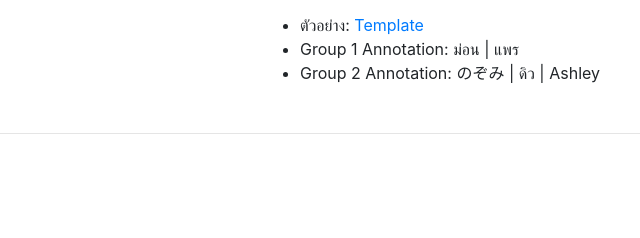
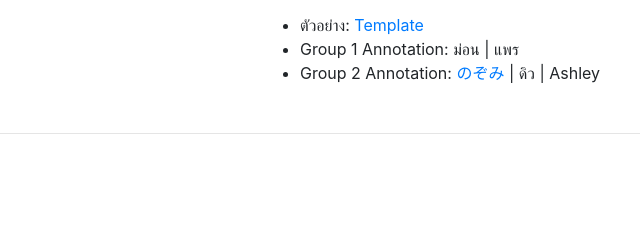
Before and after one commit to attapol/syntax, a plain HTML site: page index.html in a window 1280 px wide. Shown: the part 2951-3189 px from the top of the page, 205-845 px from the left. Drawn offline with Linux system fonts and the light colour scheme.

Commit message:
Update index.html

```diff
--- a/index.html
+++ b/index.html
@@ -234,7 +234,7 @@
           <ul>
             <li>ตัวอย่าง: <a href="https://docs.google.com/spreadsheets/d/10HldEfn55Ahze4KebpAglhRY8ylMse3P3CipwfgdIQE/edit#gid=0">Template</a></li>
             <li>Group 1 Annotation: ม่อน | แพร</li>
-            <li>Group 2 Annotation: のぞみ | ดิว | Ashley</li>
+            <li>Group 2 Annotation: <a href="https://docs.google.com/spreadsheets/d/156t2Rr4lmDFhUGYxwLaylGcF6AXY2OzCnpMkvtjt45o/edit?usp=sharing">のぞみ</a> | ดิว | Ashley</li>
           </ul>
         </div>
       </div>
```
